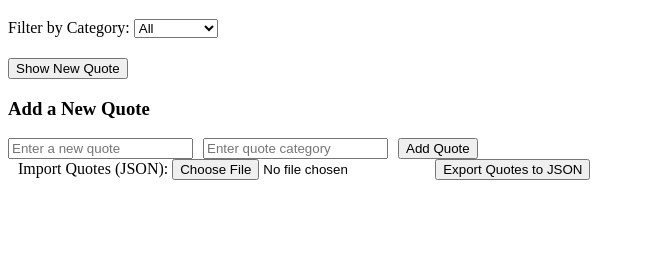
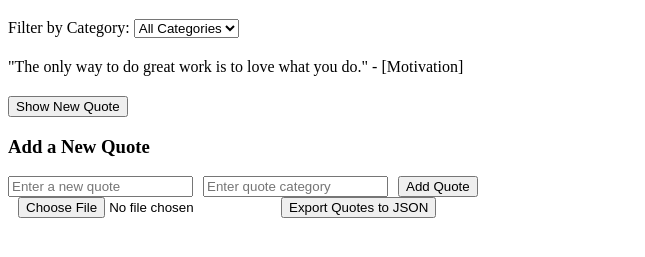
Before and after one commit to munyu-vsl/alx_fe_javascript, a plain HTML site: page dom-manipulation/index.html in a window 1280 px wide. Shown: the part 61-318 px from the top of the page, without its empty margins (0-645 px from the left). Drawn offline with Linux system fonts and the light colour scheme.

Commit message:
Add category filter with localStorage persistence and dynamic updates

```diff
--- a/dom-manipulation/index.html
+++ b/dom-manipulation/index.html
@@ -9,9 +9,9 @@
   <h1>Dynamic Quote Generator</h1>
 
   <div>
-    <label for="categorySelect">Filter by Category:</label>
-    <select id="categorySelect">
-      <option value="all">All</option>
+    <label for="categoryFilter">Filter by Category:</label>
+    <select id="categoryFilter" onchange="filterQuotes()">
+      <option value="all">All Categories</option>
     </select>
   </div>
 
@@ -19,7 +19,7 @@
 
   <button id="newQuote">Show New Quote</button>
 
-
+  <!-- Hidden placeholders for validators -->
   <button id="exportQuotesPlaceholder" style="display: none;">Export Quotes</button>
   <input type="file" id="importQuotesPlaceholder" style="display: none;" />
 
--- a/dom-manipulation/script.js
+++ b/dom-manipulation/script.js
@@ -1,55 +1,65 @@
-// Load quotes from localStorage or default
 let quotes = JSON.parse(localStorage.getItem("quotes")) || [
   { text: "The only way to do great work is to love what you do.", category: "Motivation" },
   { text: "Life is what happens when you're busy making other plans.", category: "Life" },
   { text: "In the middle of every difficulty lies opportunity.", category: "Inspiration" },
 ];
 
-// Save quotes to localStorage
+const quoteDisplay = document.getElementById("quoteDisplay");
+const newQuoteBtn = document.getElementById("newQuote");
+const categoryFilter = document.getElementById("categoryFilter");
+
+// Save quotes and current filter to localStorage
 function saveQuotes() {
   localStorage.setItem("quotes", JSON.stringify(quotes));
 }
 
-// DOM references
-const quoteDisplay = document.getElementById("quoteDisplay");
-const newQuoteBtn = document.getElementById("newQuote");
-const categorySelect = document.getElementById("categorySelect");
+function saveSelectedCategory(category) {
+  localStorage.setItem("selectedCategory", category);
+}
 
-// Populate category dropdown from quotes
+function loadSelectedCategory() {
+  return localStorage.getItem("selectedCategory") || "all";
+}
+
+// Populate category filter dropdown
 function populateCategories() {
-  const categories = new Set(quotes.map(q => q.category));
-  categorySelect.innerHTML = '<option value="all">All</option>';
-  categories.forEach(cat => {
+  const uniqueCategories = Array.from(new Set(quotes.map(q => q.category)));
+  categoryFilter.innerHTML = '<option value="all">All Categories</option>';
+  uniqueCategories.forEach(cat => {
     const option = document.createElement("option");
     option.value = cat;
     option.textContent = cat;
-    categorySelect.appendChild(option);
+    categoryFilter.appendChild(option);
   });
+
+  // Restore selected category if available
+  const saved = loadSelectedCategory();
+  categoryFilter.value = saved;
 }
 
-// Show a random quote and store it in sessionStorage
-function showRandomQuote() {
-  const selectedCategory = categorySelect.value;
-  const filteredQuotes = selectedCategory === "all"
-    ? quotes
-    : quotes.filter(q => q.category === selectedCategory);
+// Filter and display a random quote
+function filterQuotes() {
+  const selected = categoryFilter.value;
+  saveSelectedCategory(selected);
 
-  if (filteredQuotes.length === 0) {
-    quoteDisplay.textContent = "No quotes found for this category.";
+  const filtered = selected === "all" ? quotes : quotes.filter(q => q.category === selected);
+
+  if (filtered.length === 0) {
+    quoteDisplay.textContent = "No quotes in this category.";
     return;
   }
 
-  const randomQuote = filteredQuotes[Math.floor(Math.random() * filteredQuotes.length)];
+  const randomQuote = filtered[Math.floor(Math.random() * filtered.length)];
   quoteDisplay.textContent = `"${randomQuote.text}" - [${randomQuote.category}]`;
 
-  // Save last viewed quote to sessionStorage
   sessionStorage.setItem("lastQuote", JSON.stringify(randomQuote));
 }
 
-// Add a new quote from user input
+// Add a new quote
 function addQuote() {
   const textInput = document.getElementById("newQuoteText");
   const categoryInput = document.getElementById("newQuoteCategory");
+
   const quoteText = textInput.value.trim();
   const quoteCategory = categoryInput.value.trim();
 
@@ -60,15 +70,14 @@ function addQuote() {
 
   quotes.push({ text: quoteText, category: quoteCategory });
   saveQuotes();
+  populateCategories();
+  filterQuotes();
 
   textInput.value = "";
   categoryInput.value = "";
-
-  populateCategories();
-  showRandomQuote();
 }
 
-// Dynamically create the quote form and import/export controls
+// Dynamically create the form and import/export controls
 function createAddQuoteForm() {
   const formSection = document.createElement("section");
 
@@ -91,37 +100,30 @@ function createAddQuoteForm() {
   addButton.textContent = "Add Quote";
   addButton.addEventListener("click", addQuote);
 
-  // Import Input
-  const importLabel = document.createElement("label");
-  importLabel.textContent = " Import Quotes (JSON): ";
-  importLabel.style.marginLeft = "10px";
-
+  // Import/export controls
   const importInput = document.createElement("input");
   importInput.type = "file";
   importInput.accept = ".json";
   importInput.addEventListener("change", importFromJsonFile);
+  importInput.style.marginLeft = "10px";
 
-  // Export Button
   const exportButton = document.createElement("button");
   exportButton.textContent = "Export Quotes to JSON";
   exportButton.style.marginLeft = "10px";
   exportButton.addEventListener("click", exportToJsonFile);
 
-  // Append all elements to the section
   formSection.appendChild(heading);
   formSection.appendChild(quoteInput);
   formSection.appendChild(categoryInput);
   formSection.appendChild(addButton);
   formSection.appendChild(document.createElement("br"));
-  formSection.appendChild(importLabel);
   formSection.appendChild(importInput);
   formSection.appendChild(exportButton);
 
-  // Add to body
   document.body.appendChild(formSection);
 }
 
-// Export quotes as a downloadable JSON file
+// Export quotes to a JSON file
 function exportToJsonFile() {
   const blob = new Blob([JSON.stringify(quotes, null, 2)], { type: "application/json" });
   const url = URL.createObjectURL(blob);
@@ -148,7 +150,7 @@ function importFromJsonFile(event) {
 
       saveQuotes();
       populateCategories();
-      showRandomQuote();
+      filterQuotes();
       alert("Quotes imported successfully!");
     } catch (err) {
       alert("Failed to import: Invalid JSON file.");
@@ -157,16 +159,17 @@ function importFromJsonFile(event) {
   fileReader.readAsText(event.target.files[0]);
 }
 
-// Load last viewed quote from sessionStorage if available
+// Restore last viewed quote from sessionStorage
 const last = sessionStorage.getItem("lastQuote");
 if (last) {
   const lastQuote = JSON.parse(last);
   quoteDisplay.textContent = `"${lastQuote.text}" - [${lastQuote.category}]`;
 }
 
-// Event Listeners
-newQuoteBtn.addEventListener("click", showRandomQuote);
+// Event listeners
+newQuoteBtn.addEventListener("click", filterQuotes);
 
 // Initialize
 populateCategories();
 createAddQuoteForm();
+filterQuotes();
```
